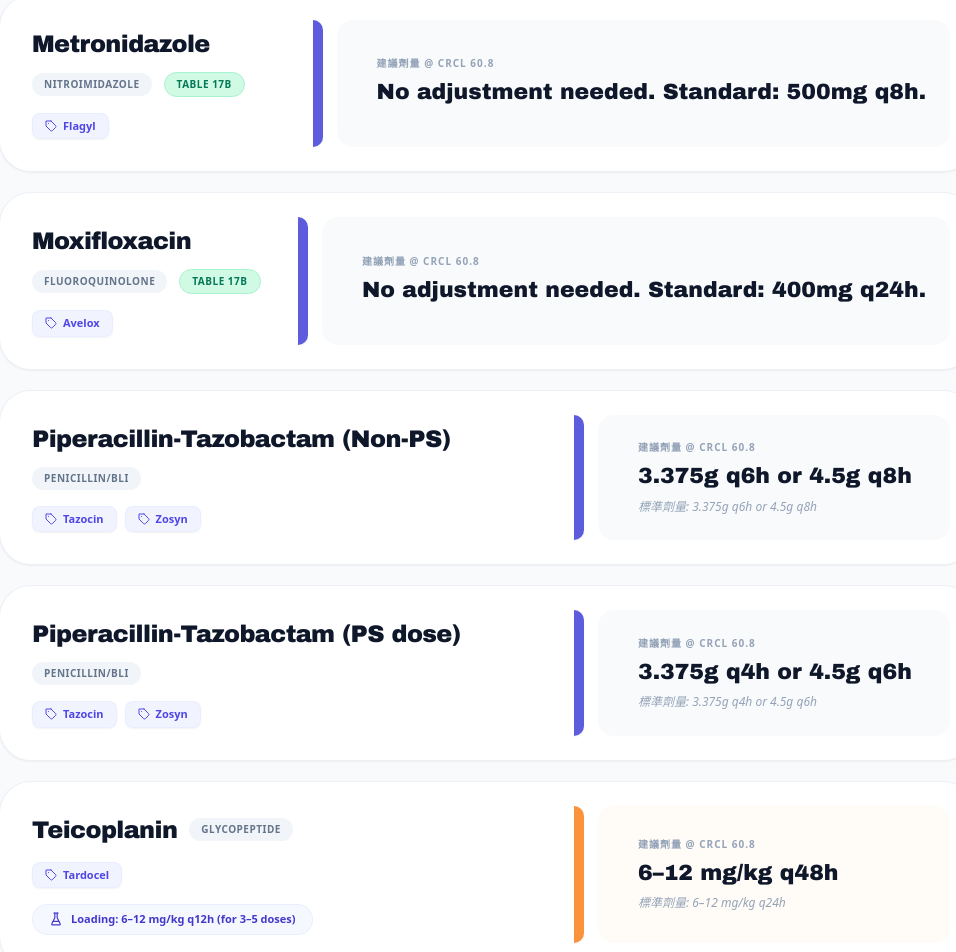
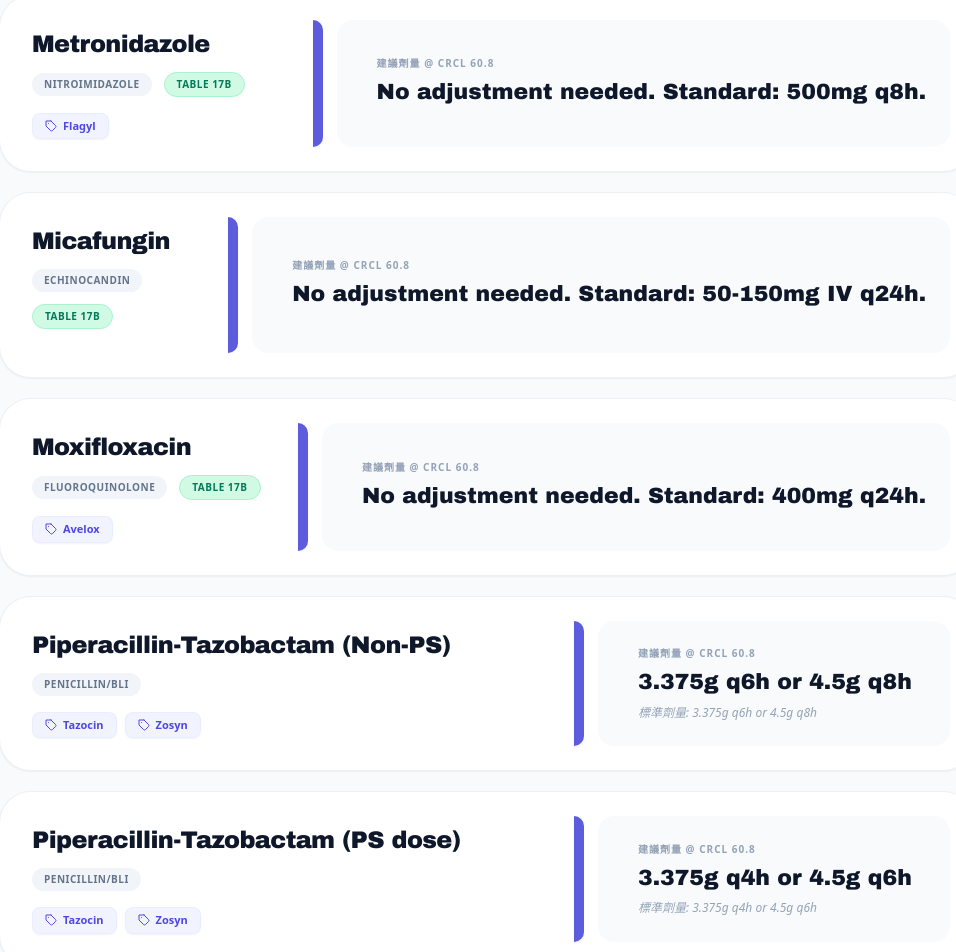
Before and after one commit to PeterWei078/antibiotics_renal_dose_adjuction, a React (Vite) app: page / in a window 1280 px wide. Shown: the part 5653-6605 px from the top of the page, without its empty margins (153-1109 px from the left). Built offline with nearby package versions, Linux system fonts and the light colour scheme.

Commit message:
Micafungin

```diff
--- a/src/App.jsx
+++ b/src/App.jsx
@@ -411,7 +411,26 @@ const DRUG_DATA = [
   { id: "tigecycline", name: "Tigecycline", tradeNames: ["Tygacil"], category: "Glycylcycline", is17B: true, notes: "No adjustment needed (Hepatic). Standard: Load 100mg, then 50mg q12h." },
   { id: "linezolid", name: "Linezolid", tradeNames: ["Zyvox"], category: "Oxazolidinone", is17B: true, notes: "No adjustment needed. Standard: 600mg q12h." },
   { id: "metronidazole", name: "Metronidazole", tradeNames: ["Flagyl"], category: "Nitroimidazole", is17B: true, notes: "No adjustment needed. Standard: 500mg q8h." },
-  { id: "moxifloxacin", name: "Moxifloxacin", tradeNames: ["Avelox"], category: "Fluoroquinolone", is17B: true, notes: "No adjustment needed. Standard: 400mg q24h." }
+  { id: "moxifloxacin", name: "Moxifloxacin", tradeNames: ["Avelox"], category: "Fluoroquinolone", is17B: true, notes: "No adjustment needed. Standard: 400mg q24h." },
+  {
+    id: "micafungin",
+    name: "Micafungin",
+    tradeNames: [],
+    category: "Echinocandin",
+    is17B: true,
+    notes: "No adjustment needed. Standard: 50-150mg IV q24h.",
+    standardPearls: [
+      "無需依腎功能或肝功能調整劑量。嚴重感染可考慮增至 200–300 mg/天。",
+      "體重 ≤50 kg 者，建議每日不高於 6 mg/kg。",
+      "靜脈輸注：≤75mg 輸注 ≥30分鐘；>75mg 輸注 ≥1小時。配製需避光且避免用力搖晃。",
+      "常見不良反應為肝功能異常。需留意過敏性休克、溶血性貧血等少見嚴重反應。",
+      "無法良好穿透 CSF、眼睛或尿路，若此部位感染應考慮其他藥物。"
+    ],
+    hdPearls: [
+      "蛋白結合率極高 (>99%)，幾乎不被透析清除。",
+      "血液透析、腹膜透析皆無需調整劑量，且透析後無需補充。"
+    ]
+  }
 ];
 
 const App = () => {
```
